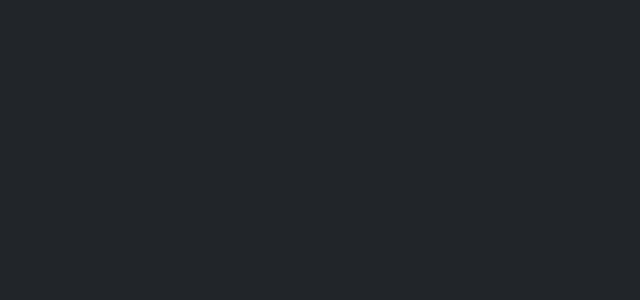
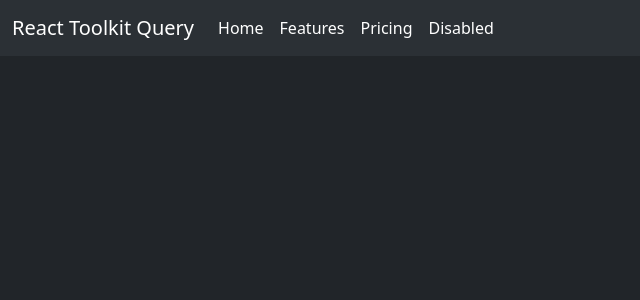
Before and after one commit to karakusHalil/REACT-PRACTICE, a React (Vite) app in the folder 07-REDUX-TOOLKIT-QUERY/rtk01-toolkit-api/: page / in a window 1280 px wide. Shown: the top 300 px of the page, without its empty margins (0-640 px from the left). Built offline with nearby package versions, Linux system fonts and the light colour scheme.

Commit message:
added Navbar and Container

```diff
--- a/07-REDUX-TOOLKIT-QUERY/rtk01-toolkit-api/src/App.jsx
+++ b/07-REDUX-TOOLKIT-QUERY/rtk01-toolkit-api/src/App.jsx
@@ -1,10 +1,11 @@
+import Navbar from "./components/Navbar"
 
 
 function App() {
 
   return (
     <>
-
+      <Navbar/>
     </>
   )
 }
--- /dev/null
+++ b/07-REDUX-TOOLKIT-QUERY/rtk01-toolkit-api/src/components/Navbar.jsx
@@ -0,0 +1,52 @@
+import { Link, NavLink } from "react-router-dom";
+
+function Navbar() {
+  return (
+    <>
+      <nav className="navbar navbar-expand-lg bg-body-tertiary">
+        <div className="container-fluid">
+          <Link className="navbar-brand" to="/">
+            React Toolkit Query
+          </Link>
+          <button
+            className="navbar-toggler"
+            type="button"
+            data-bs-toggle="collapse"
+            data-bs-target="#navbarNav"
+            aria-controls="navbarNav"
+            aria-expanded="false"
+            aria-label="Toggle navigation"
+          >
+            <span className="navbar-toggler-icon" />
+          </button>
+          <div className="collapse navbar-collapse" id="navbarNav">
+            <ul className="navbar-nav">
+              <li className="nav-item">
+                <NavLink className="nav-link" aria-current="page" to="/">
+                  Home
+                </NavLink>
+              </li>
+              <li className="nav-item">
+                <NavLink className="nav-link" to="#">
+                  Features
+                </NavLink>
+              </li>
+              <li className="nav-item">
+                <NavLink className="nav-link" to="#">
+                  Pricing
+                </NavLink>
+              </li>
+              <li className="nav-item">
+                <NavLink className="nav-link" to="">
+                  Disabled
+                </NavLink>
+              </li>
+            </ul>
+          </div>
+        </div>
+      </nav>
+    </>
+  );
+}
+
+export default Navbar;
--- a/07-REDUX-TOOLKIT-QUERY/rtk01-toolkit-api/src/main.jsx
+++ b/07-REDUX-TOOLKIT-QUERY/rtk01-toolkit-api/src/main.jsx
@@ -1,10 +1,13 @@
 import { StrictMode } from "react";
 import { createRoot } from "react-dom/client";
+import { BrowserRouter } from "react-router-dom";
 import App from "./App.jsx";
 import "bootstrap/dist/css/bootstrap.min.css";
 
 createRoot(document.getElementById("root")).render(
   <StrictMode>
-    <App />
+    <BrowserRouter>
+      <App />
+    </BrowserRouter>
   </StrictMode>
 );
```
Also changed, not shown: 07-REDUX-TOOLKIT-QUERY/rtk01-toolkit-api/src/components/Container.jsx (added, +16 -0 lines).
